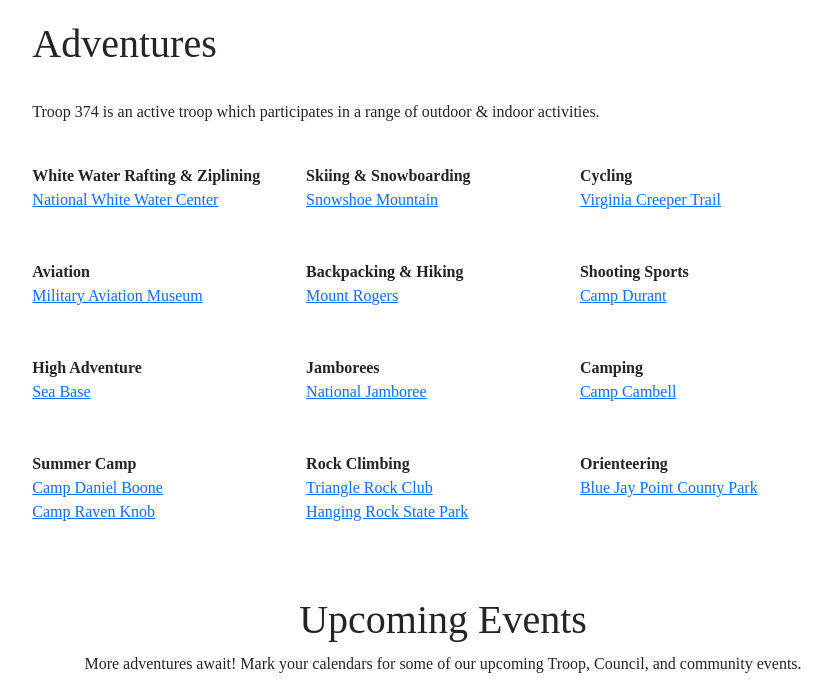
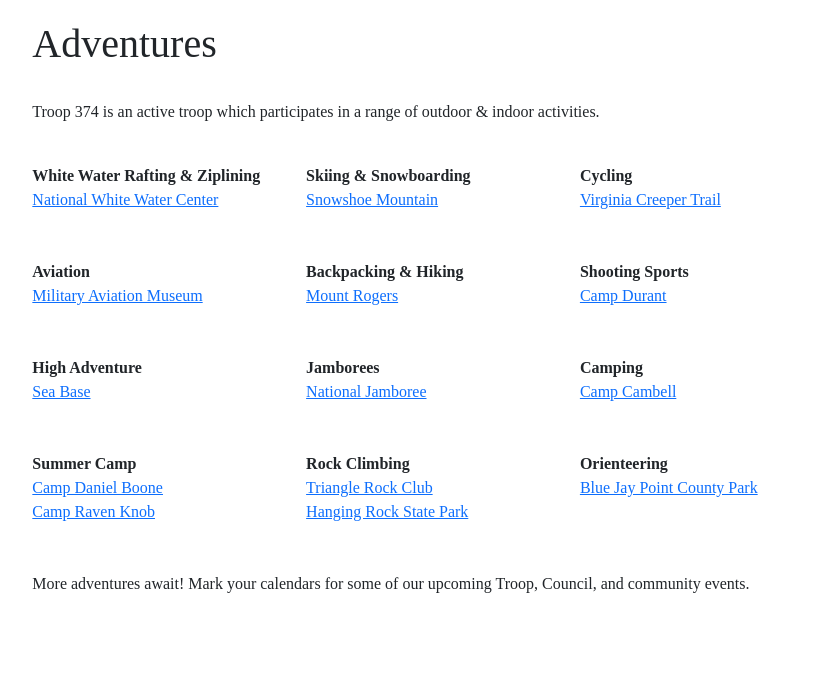
Before and after one commit to troop374/toop374.github.io, a Jekyll site: the page built from adventures.html, in a window 1280 px wide and 900 px high, scrolled down 704 px, cut to the strip 208-900 px from the top of the window. Shown: the whole strip, without its empty margins (197-1025 px from the left). Built offline with Jekyll 4.4.1, drawn with Linux system fonts in a browser that asks for light colours; some web fonts are replaced; after the commit the page ends 1572 px from its top, so only the background shows below that.

Commit message:
minor tweaks
- remove sub-content-bar
- add footer to adventures page.

```diff
--- a/_layouts/default.html
+++ b/_layouts/default.html
@@ -44,13 +44,8 @@
         </div>
         <br/>
         <div id="sub-content-bar" class="containter-fluid">
-            <div class="col-sm-12 text-center">
-                <h1>
-                    Upcoming Events
-                </h1>
-                <p>
-                    More adventures await! Mark your calendars for some of our upcoming Troop, Council, and community events.
-                </p>
+            <div class="col-sm-8">
+                &nbsp;
             </div>
         </div>
 
--- a/adventures.html
+++ b/adventures.html
@@ -80,6 +80,9 @@
         </div>
     </div><br/><br/>
 
+    <p>
+        More adventures await! Mark your calendars for some of our upcoming Troop, Council, and community events.
+    </p>
 </div>
 <div id="side-text" class="col-sm-4">
 
```
